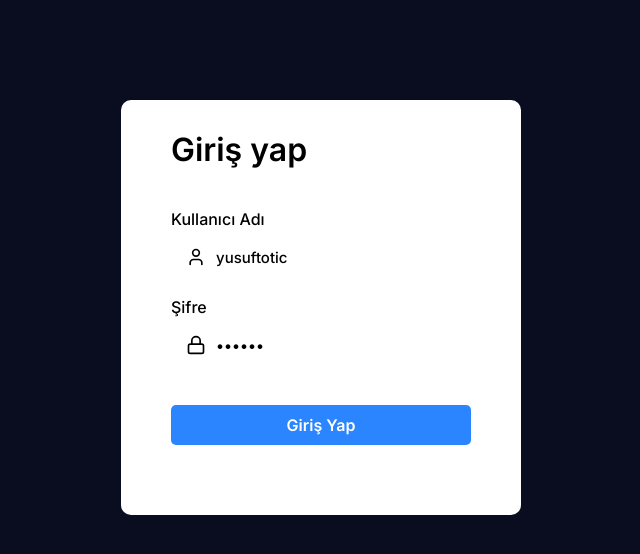
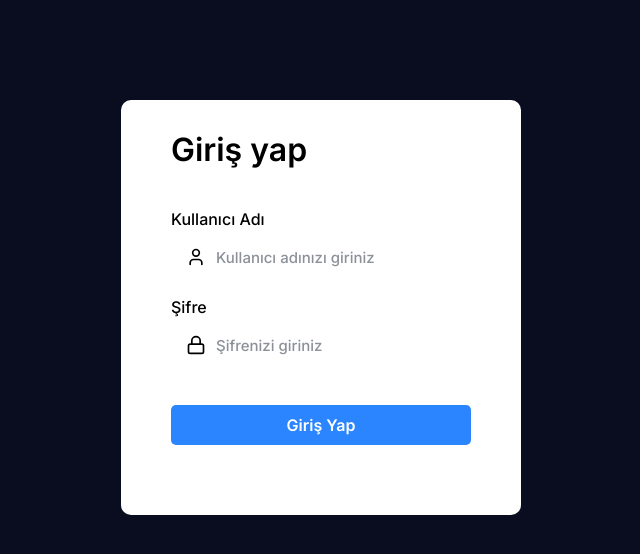
Before and after one commit to yusuftotic/nexilis-client, a React (Vite) app: page /login in a window 1280 px wide. Shown: the top 554 px of the page, without its empty margins (319-959 px from the left). Built offline with nearby package versions, Linux system fonts and the light colour scheme.

Commit message:
Update Login.jsx

```diff
--- a/src/pages/login/Login.jsx
+++ b/src/pages/login/Login.jsx
@@ -13,9 +13,9 @@ export default function Login() {
 
   const navigate = useNavigate();
 
-  const [username, setUsername] = useState('yusuftotic');
+  const [username, setUsername] = useState('');
 
-  const [password, setPassword] = useState('123456');
+  const [password, setPassword] = useState('');
 
   const handleLogin = (e) => {
     e.preventDefault();
```
